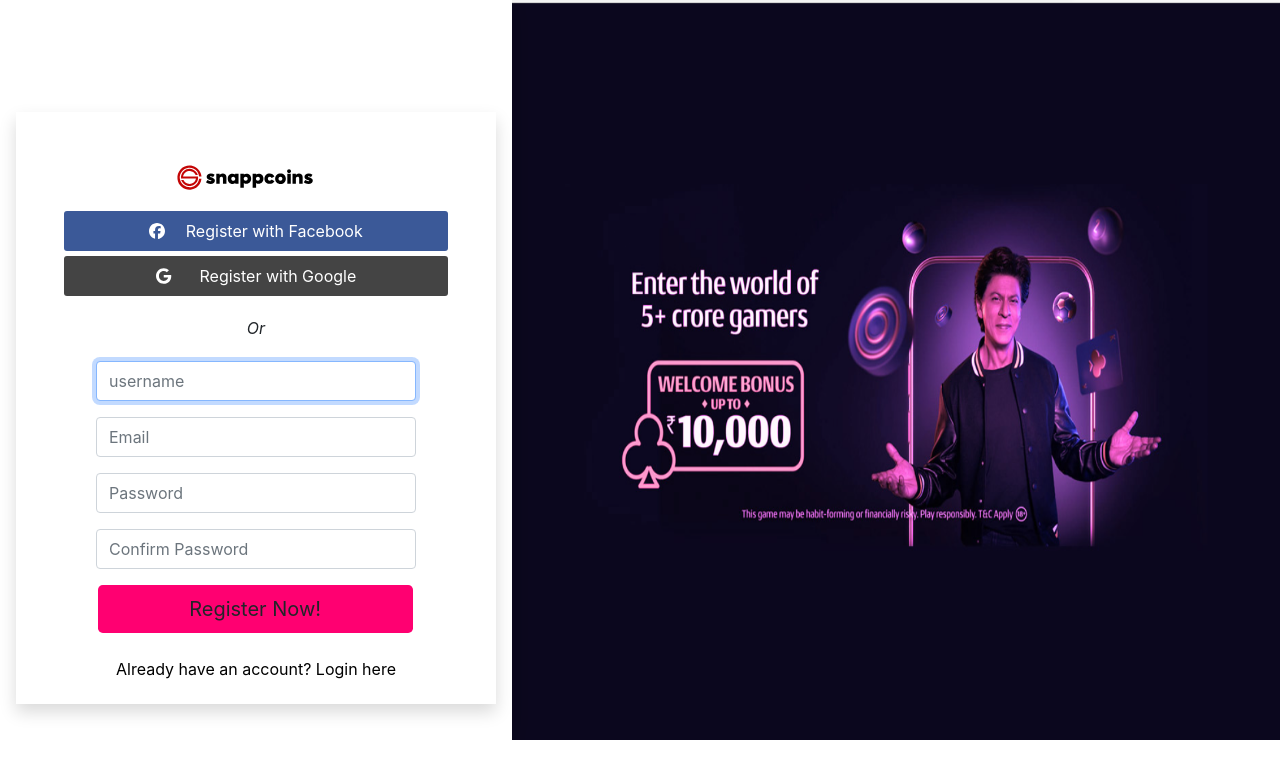
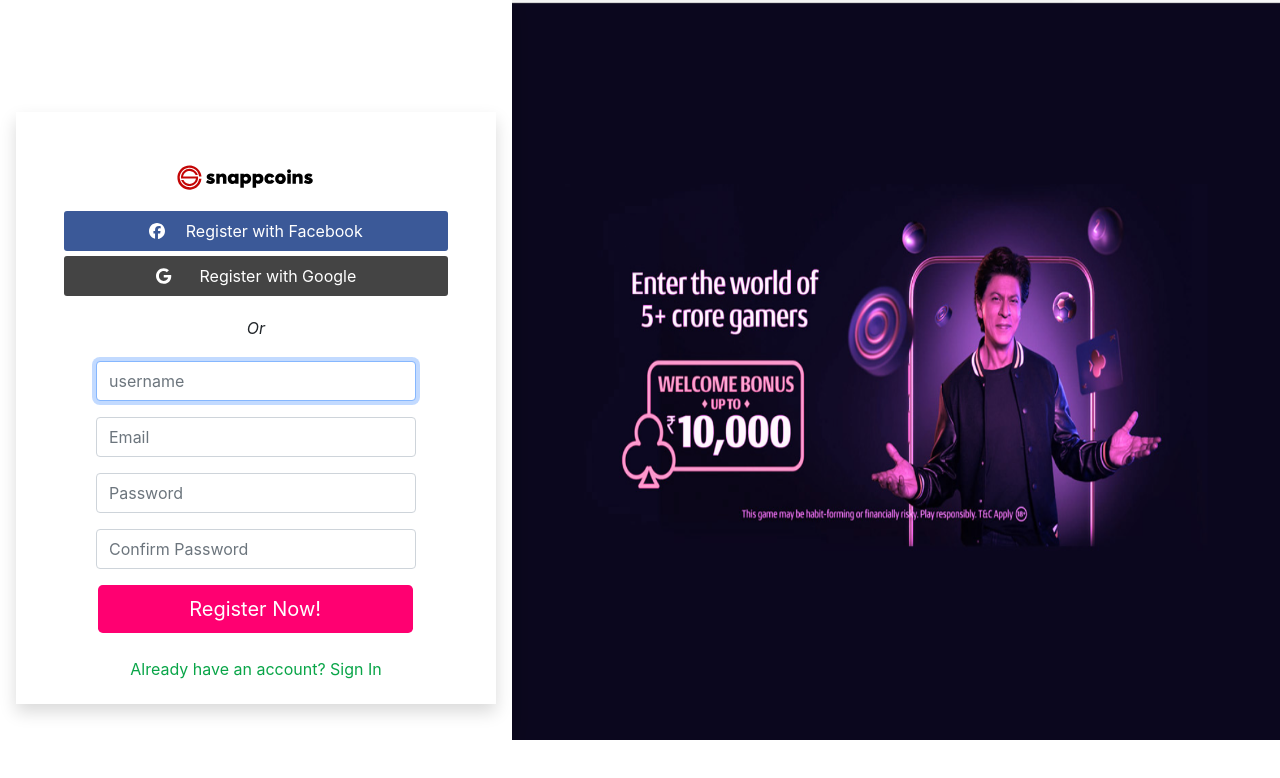
Before and after one commit to Harikaraja/Gamer, a React (Create React App) app in the folder Gaming-Merchant/client/: page /signup in a window 1280 px wide. Shown: the top 778 px of the page. Built offline with nearby package versions, Linux system fonts and the light colour scheme; no server answers.

Commit message:
changed styles

```diff
--- a/Gaming-Merchant/client/src/assets/styles/signup.css
+++ b/Gaming-Merchant/client/src/assets/styles/signup.css
@@ -35,6 +35,7 @@ figure{
 .button{
     background-color:#ff0071;
     width: 315px;
+    color: white;
     margin-left: 2.1rem;
 }
 .button:hover{
@@ -42,7 +43,7 @@ figure{
 }
 .navigate{
     text-decoration: none;
-    color: black;
+    color: rgb(9, 165, 72);
 }
 
 .form-control{
--- a/Gaming-Merchant/client/src/pages/Signup.jsx
+++ b/Gaming-Merchant/client/src/pages/Signup.jsx
@@ -80,7 +80,7 @@ const Signup = () => {
             <button type="button" className="btn button btn-lg" onClick={handleSubmit} >Register Now!</button>
 
             <div className='pt-4'>
-              <Link to="/login" className='navigate'><center>Already have an account? Login here</center></Link>
+              <Link to="/login" className='navigate'><center>Already have an account? Sign In</center></Link>
             </div>
 
           </form>
```
